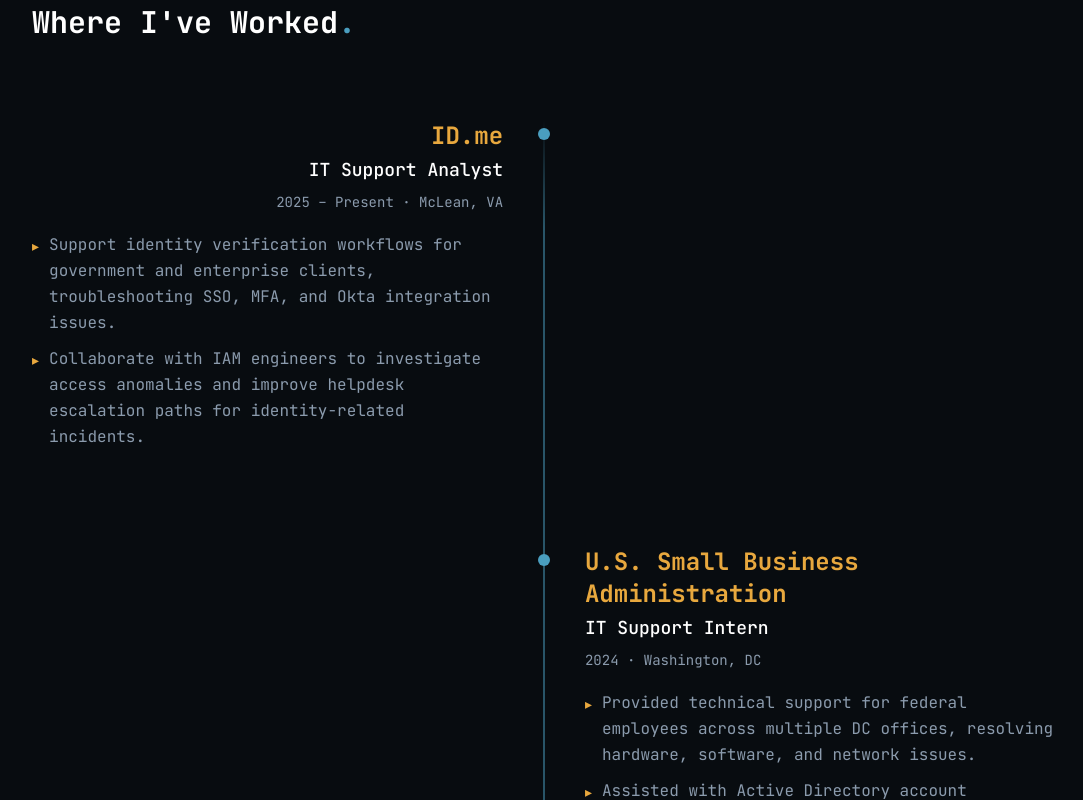
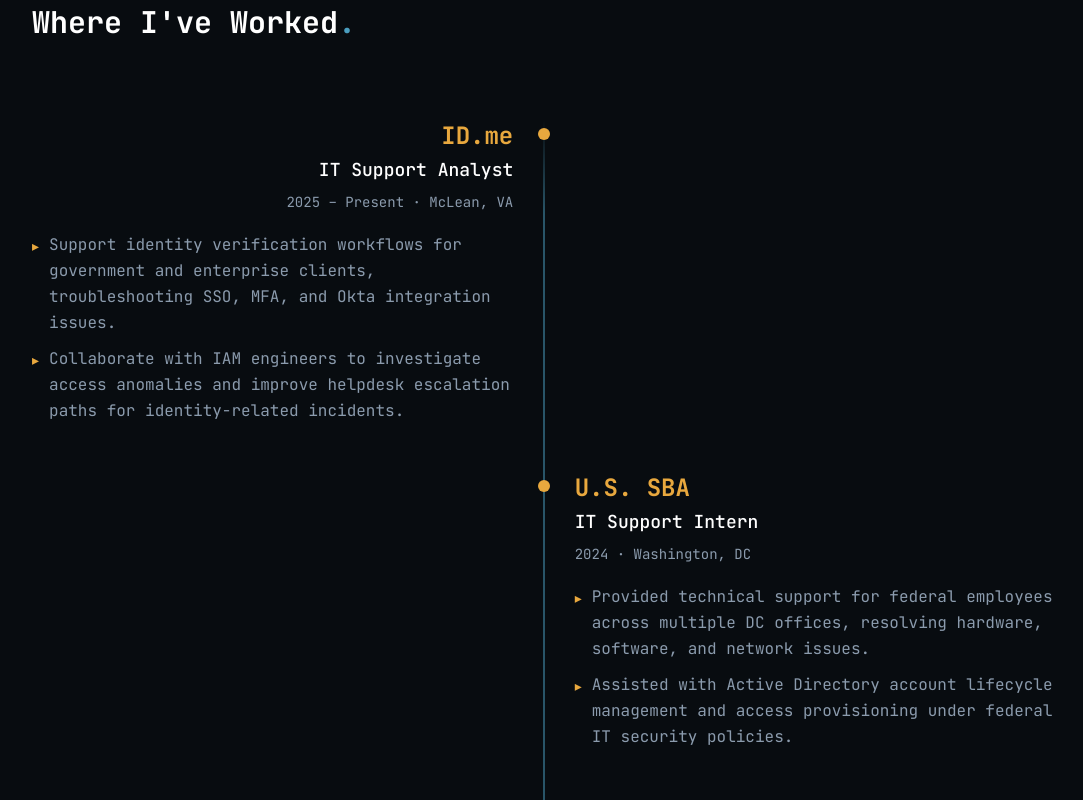
Before and after one commit to cjparker102/cjparker102-dev, a Next.js app: page / in a window 1280 px wide. Shown: the part 1740-2540 px from the top of the page, without its empty margins (96-1179 px from the left). Built offline with nearby package versions, Linux system fonts and the light colour scheme.

Commit message:
fix timeline dots, spacing, and company name wrapping
- Dots: bg-purple (blue) → bg-teal (gold #E8A83E)
- Gap: gap-20/gap-24 → gap-10/gap-12 (~60% reduction)
- Content width: 46% → 47%, margin 54% → 53% (closer to spine)
- Company name: "U.S. Small Business Administration" → "U.S. SBA"

```diff
--- a/app/components/Experience.tsx
+++ b/app/components/Experience.tsx
@@ -12,7 +12,7 @@
     ],
   },
   {
-    company:   "U.S. Small Business Administration",
+    company:   "U.S. SBA",
     role:      "IT Support Intern",
     dates:     "2024",
     location:  "Washington, DC",
@@ -98,7 +98,7 @@
             }}
           />
 
-          <div className="flex flex-col gap-20 md:gap-24">
+          <div className="flex flex-col gap-10 md:gap-12">
             {EXPERIENCE.map((job, i) => {
               const onRight = i % 2 === 1;
               return (
@@ -106,10 +106,10 @@
                   <div className="relative">
 
                     {/* Dot — pinned to center spine */}
-                    <span className="hidden md:block absolute left-1/2 -translate-x-1/2 top-2 w-3 h-3 rounded-full bg-purple" />
+                    <span className="hidden md:block absolute left-1/2 -translate-x-1/2 top-2 w-3 h-3 rounded-full bg-teal" />
 
                     {/* Content — 46% wide, alternating sides, 4% gap to spine */}
-                    <div className={`md:w-[46%] ${onRight ? "md:ml-[54%]" : ""}`}>
+                    <div className={`md:w-[47%] ${onRight ? "md:ml-[53%]" : ""}`}>
                       <h3 className={`text-teal text-2xl font-bold mb-1 ${onRight ? "" : "md:text-right"}`}>
                         {job.company}
                       </h3>
```
